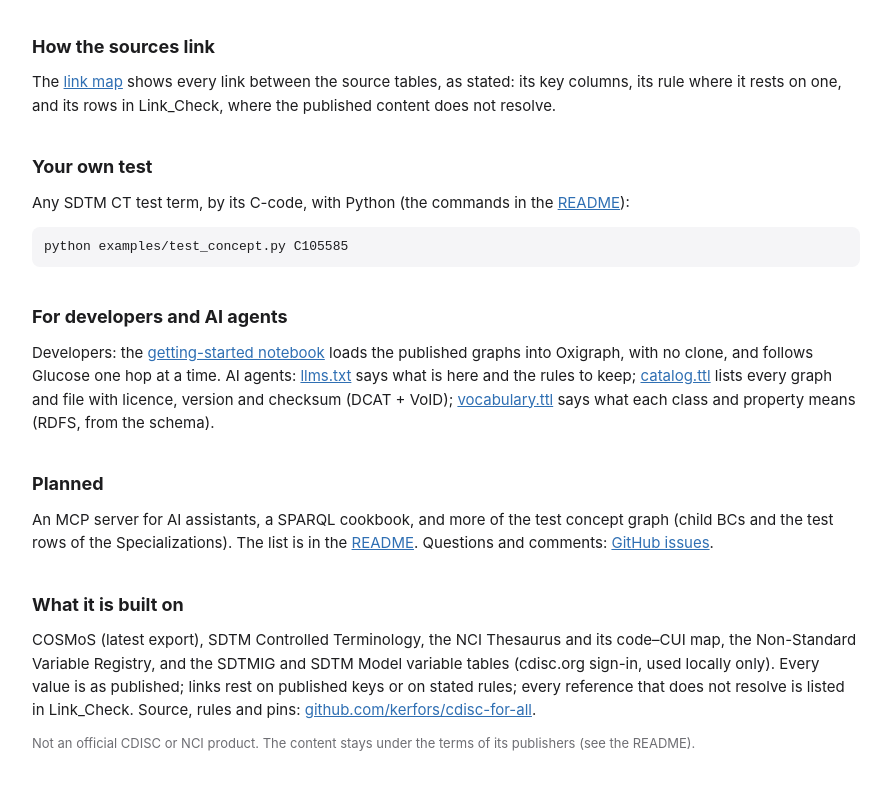
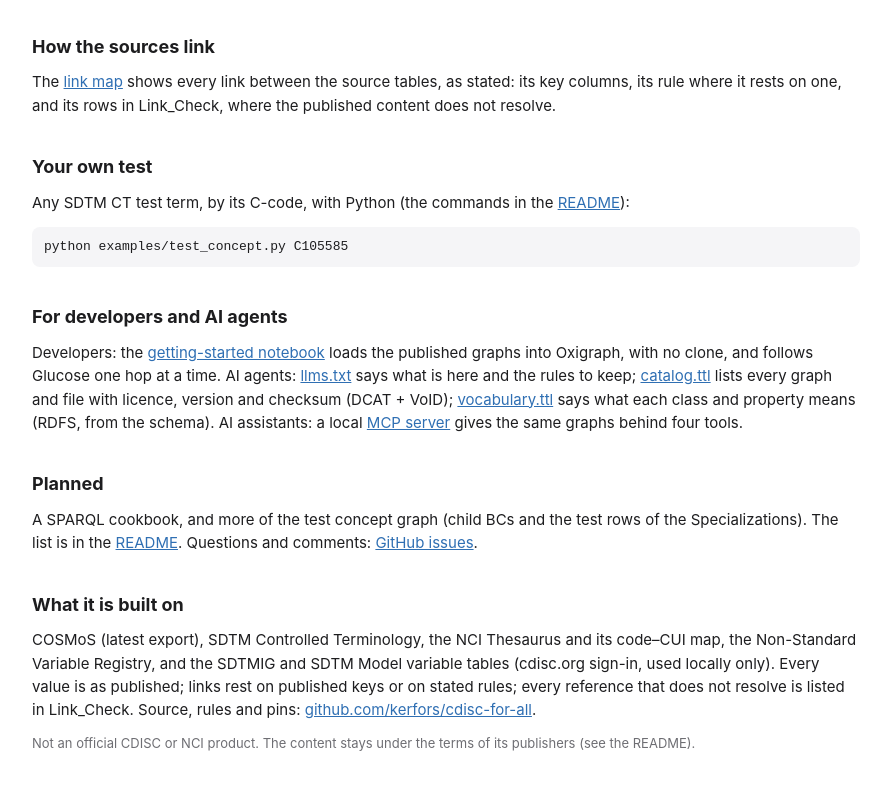
Before and after one commit to kerfors/cdisc-for-all, a plain HTML site: page index.html in a window 1280 px wide. Shown: the part 856-1646 px from the top of the page, without its empty margins (194-1085 px from the left). Drawn offline with Linux system fonts and the light colour scheme.

Commit message:
The MCP server: README, start page, llms.txt (content)
Co-Authored-By: Claude Opus 5.5 <noreply@anthropic.com>

```diff
--- a/index.html
+++ b/index.html
@@ -67,10 +67,10 @@ pre { background: var(--panel); border-radius: 8px; padding: 10px 12px; overflow
 <pre>python examples/test_concept.py C105585</pre>
 
 <h2>For developers and AI agents</h2>
-<p>Developers: the <a href="https://github.com/kerfors/cdisc-for-all/blob/main/examples/Getting_Started.ipynb">getting-started notebook</a> loads the published graphs into Oxigraph, with no clone, and follows Glucose one hop at a time. AI agents: <a href="llms.txt">llms.txt</a> says what is here and the rules to keep; <a href="catalog.ttl">catalog.ttl</a> lists every graph and file with licence, version and checksum (DCAT + VoID); <a href="schema/vocabulary.ttl">vocabulary.ttl</a> says what each class and property means (RDFS, from the schema).</p>
+<p>Developers: the <a href="https://github.com/kerfors/cdisc-for-all/blob/main/examples/Getting_Started.ipynb">getting-started notebook</a> loads the published graphs into Oxigraph, with no clone, and follows Glucose one hop at a time. AI agents: <a href="llms.txt">llms.txt</a> says what is here and the rules to keep; <a href="catalog.ttl">catalog.ttl</a> lists every graph and file with licence, version and checksum (DCAT + VoID); <a href="schema/vocabulary.ttl">vocabulary.ttl</a> says what each class and property means (RDFS, from the schema). AI assistants: a local <a href="https://github.com/kerfors/cdisc-for-all#where-to-start">MCP server</a> gives the same graphs behind four tools.</p>
 
 <h2>Planned</h2>
-<p>An MCP server for AI assistants, a SPARQL cookbook, and more of the test concept graph (child BCs and the test rows of the Specializations). The list is in the <a href="https://github.com/kerfors/cdisc-for-all#planned">README</a>. Questions and comments: <a href="https://github.com/kerfors/cdisc-for-all/issues">GitHub issues</a>.</p>
+<p>A SPARQL cookbook, and more of the test concept graph (child BCs and the test rows of the Specializations). The list is in the <a href="https://github.com/kerfors/cdisc-for-all#planned">README</a>. Questions and comments: <a href="https://github.com/kerfors/cdisc-for-all/issues">GitHub issues</a>.</p>
 
 <h2>What it is built on</h2>
 <p>COSMoS (latest export), SDTM Controlled Terminology, the NCI Thesaurus and its code–CUI map, the Non-Standard Variable Registry, and the SDTMIG and SDTM Model variable tables (cdisc.org sign-in, used locally only). Every value is as published; links rest on published keys or on stated rules; every reference that does not resolve is listed in Link_Check. Source, rules and pins: <a href="https://github.com/kerfors/cdisc-for-all">github.com/kerfors/cdisc-for-all</a>.</p>
```
Also changed, not shown: llms.txt, 2 other files.
